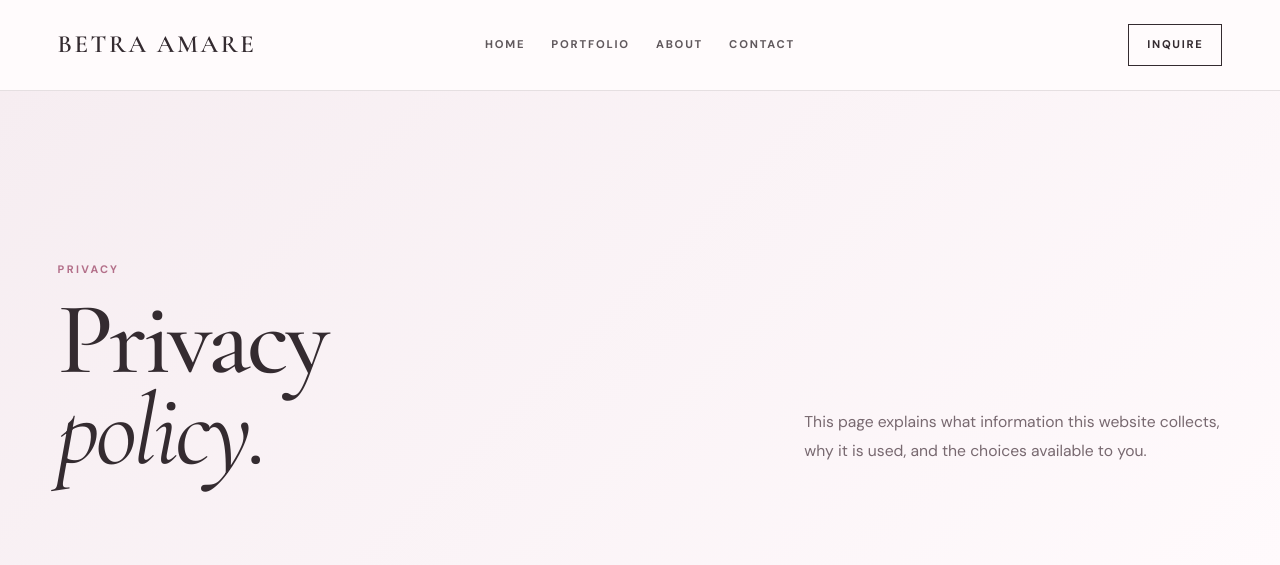
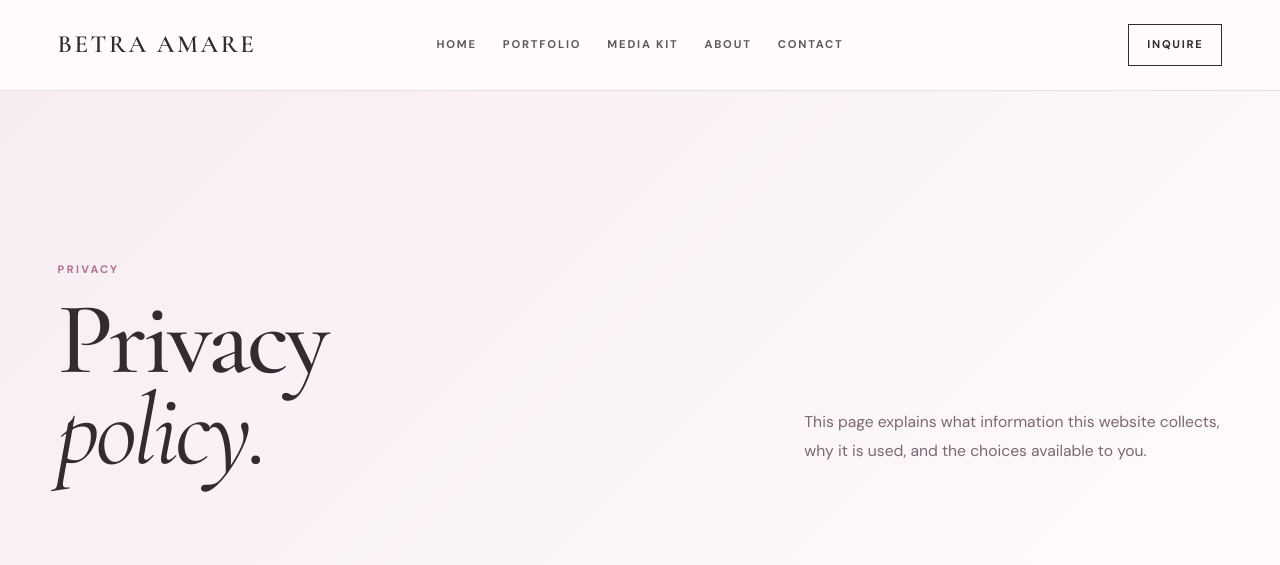
Before and after one commit to pampa12/Betra-Amare-Website-Redesign, a Django app: page /privacy/ in a window 1280 px wide. Shown: the top 565 px of the page. Run offline with Django 5.2, Linux system fonts and the light colour scheme; data that the repository does not hold is empty.

Commit message:
Add Media Kit to privacy navigation

```diff
--- a/templates/privacy.html
+++ b/templates/privacy.html
@@ -17,7 +17,7 @@
       <a class="wordmark" href="/" aria-label="Betra Amare home">Betra Amare</a>
       <button class="menu-toggle" id="menuToggle" aria-label="Open navigation" aria-expanded="false"><span></span><span></span></button>
       <nav class="main-nav" id="mainNav" aria-label="Main navigation">
-        <a href="/">Home</a><a href="/portfolio/">Portfolio</a><a href="/about/">About</a><a href="/contact/">Contact</a>
+        <a href="/">Home</a><a href="/portfolio/">Portfolio</a><a href="/media-kit/">Media Kit</a><a href="/about/">About</a><a href="/contact/">Contact</a>
       </nav>
       <a class="nav-cta" href="/inquire/">Inquire</a>
     </div>
@@ -70,7 +70,7 @@
   </main>
 
   <footer class="site-footer">
-    <div class="shell footer-top"><p class="footer-wordmark">Betra Amare</p><div class="footer-nav"><a href="/portfolio/">Portfolio</a><a href="/about/">About</a><a href="/contact/">Contact</a><a href="/inquire/">Inquire</a><a href="{% if contact_content %}{{ contact_content.instagram_url }}{% else %}https://www.instagram.com/betra_amare{% endif %}" target="_blank" rel="noopener">Instagram</a><a href="{% if contact_content %}{{ contact_content.tiktok_url }}{% else %}https://www.tiktok.com/@betraamarey{% endif %}" target="_blank" rel="noopener">TikTok</a></div></div>
+    <div class="shell footer-top"><p class="footer-wordmark">Betra Amare</p><div class="footer-nav"><a href="/portfolio/">Portfolio</a><a href="/media-kit/">Media Kit</a><a href="/about/">About</a><a href="/contact/">Contact</a><a href="/inquire/">Inquire</a><a href="{% if contact_content %}{{ contact_content.instagram_url }}{% else %}https://www.instagram.com/betra_amare{% endif %}" target="_blank" rel="noopener">Instagram</a><a href="{% if contact_content %}{{ contact_content.tiktok_url }}{% else %}https://www.tiktok.com/@betraamarey{% endif %}" target="_blank" rel="noopener">TikTok</a></div></div>
     <div class="shell footer-bottom"><span>© <span data-year></span> Betra Amare. All rights reserved.</span><a href="#top">Back to top ↑</a></div>
   </footer>
   <script src="/script.js"></script>
```
